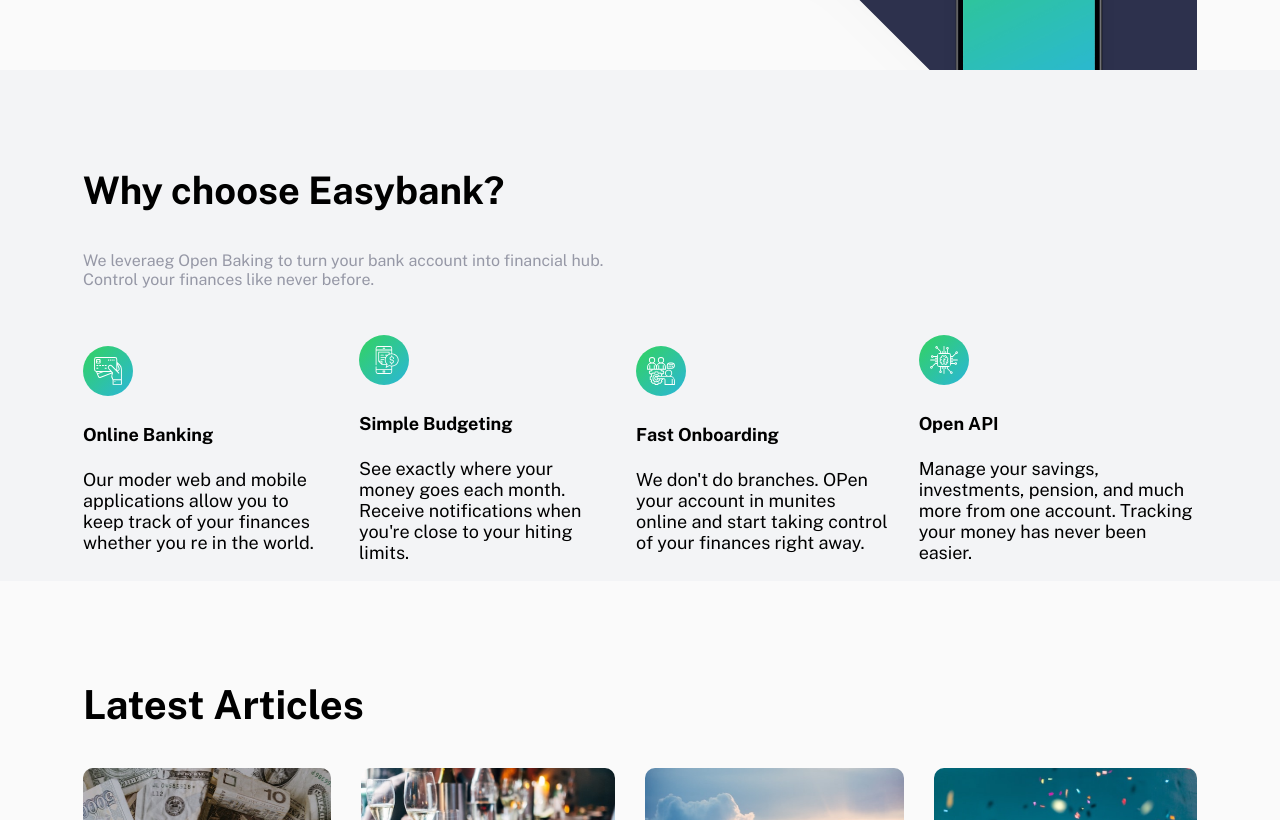
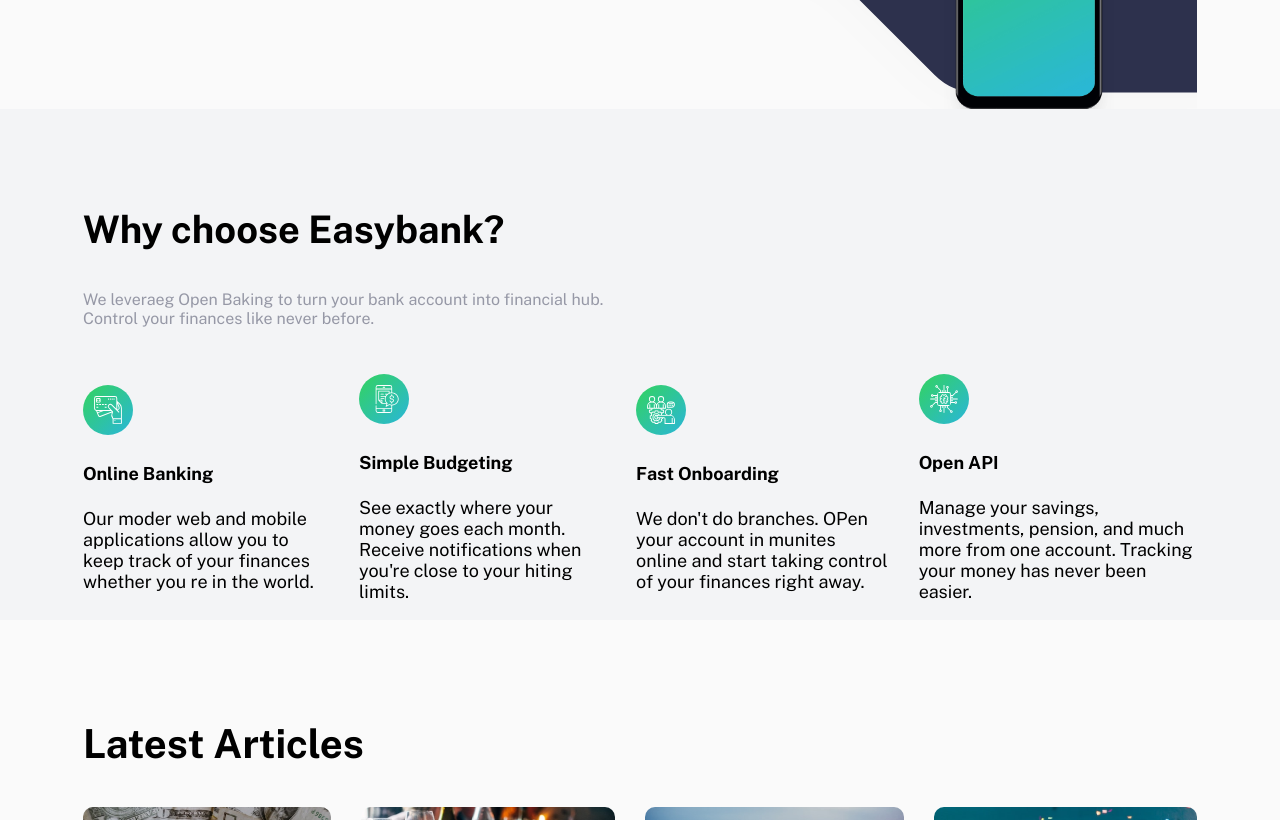
Before and after one commit to ravinalamada/easybank-landing-page-prisca, a website: page index.htm in a window 1280 px wide. Shown: the part 572-1392 px from the top of the page. Drawn offline with nearby package versions, Linux system fonts and the light colour scheme.

Commit message:
I updated masthead file.

```diff
--- a/scss/_easybank_features1.scss
+++ b/scss/_easybank_features1.scss
@@ -43,7 +43,7 @@
 @media (min-width: 1000px) {
 
   .easybank--features1 {
-    margin-block-start: -69px;
+    margin-block-start: -30px;
     padding-top: 60px;
   }
 
--- a/scss/_easybank_masthead.scss
+++ b/scss/_easybank_masthead.scss
@@ -83,7 +83,6 @@
 
   .easybank__masthead__img {
     width: 500px;
-    // height: 800px;
     position: relative;
     left: 82px;
   }
```
Also changed, not shown: webroot/css/index.css.
